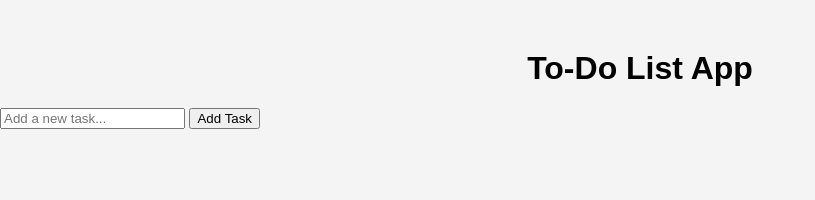
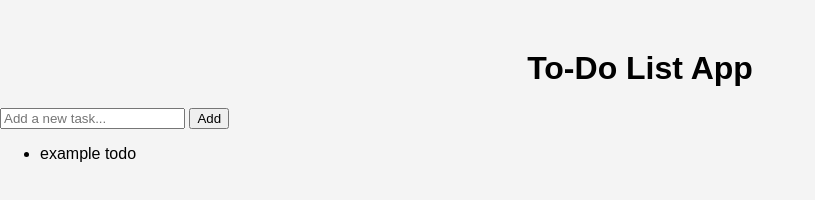
Before and after one commit to JoshL589/to-do-list-app-html-css-javascript, a plain HTML site: page index.html in a window 1280 px wide. Shown: the whole page, without its empty margins (0-815 px from the left). Drawn offline with Linux system fonts and the light colour scheme.

Commit message:
basic html for a todolist app with ids for css

```diff
--- a/index.html
+++ b/index.html
@@ -8,11 +8,13 @@
 </head>
 <body>
     <h1>To-Do List App</h1>
-    <div class="input-container">
-        <input type="text" id="taskInput" placeholder="Add a new task...">
-        <button id="addTaskBtn">Add Task</button>
-    </div>
-    <ul id="taskList"></ul>
+    <form id="todo-form">
+        <input type="text" id="todo-input" placeholder="Add a new task..." required>
+        <button type="submit">Add</button>
+    </form>
+    <ul id="todo-list">
+        <li>example todo</li>
+    </ul>
     <script src="script.js"></script>
 </body>
 </html>
```
